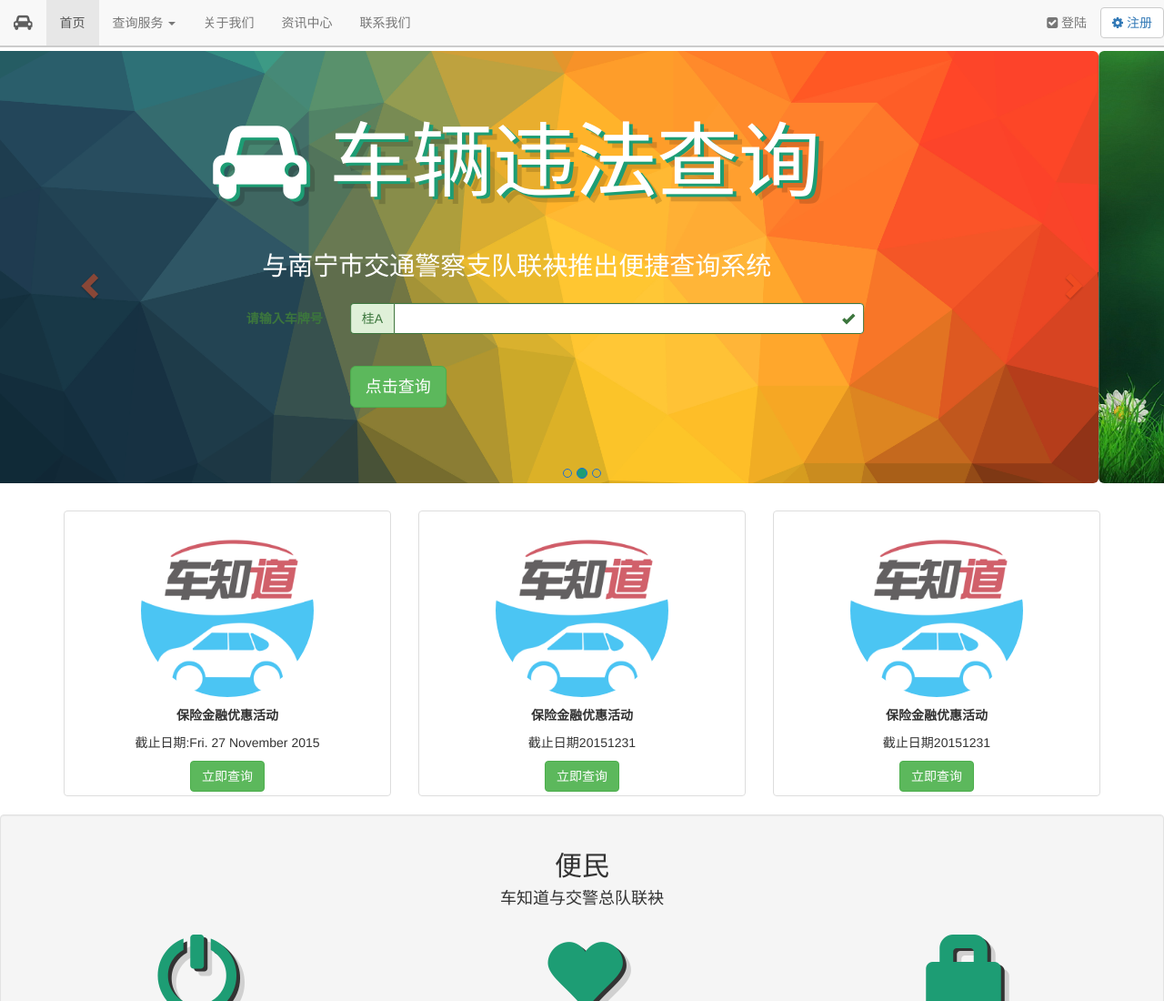
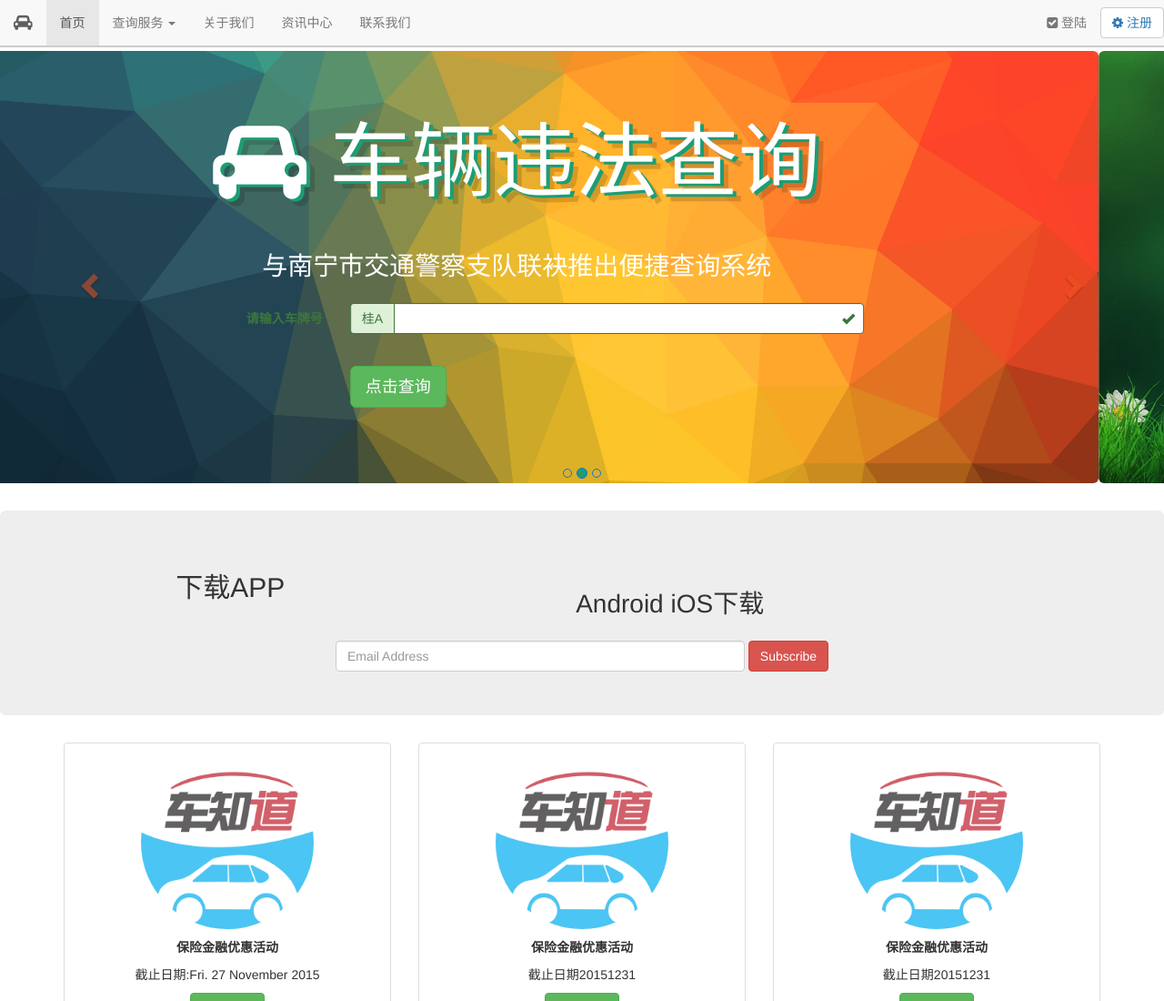
Before and after one commit to selltrends/demo-web, a website: page index.html in a window 1280 px wide. Shown: the top 1100 px of the page at 91% size. Drawn offline with Linux system fonts and the light colour scheme.

Commit message:
add download area

```diff
--- a/css/main.css
+++ b/css/main.css
@@ -164,6 +164,10 @@ nav {
   }
 }
 
+.download{
+
+}
+
 .czd {
     border: 10px solid transparent;
     width: 20%;
@@ -181,7 +185,7 @@ nav {
     opacity: 0.7;
 }
 .mkt:hover {
-    border-color: #a8079d;
+    border-color: #1d9d74;
     opacity: 0.9;
 }
 
--- a/index.html
+++ b/index.html
@@ -124,6 +124,21 @@
               </a>
             </div>
 
+            <div class="jumbotron download text-center">
+              <div class="col-md-4">
+                <h2>下载APP</h2>
+              </div>
+              <div class="col-md-6">
+                <p>Android  iOS下载</p>
+              </div>
+              <div class="col-md-2">
+
+              </div>
+              <form class="form-inline">
+                <input type="email" class="form-control" size="50" placeholder="Email Address">
+                <button type="button" class="btn btn-danger">Subscribe</button>
+              </form>
+            </div>
             <div class="container marketing">
 
                 <div class="row text-center">
```
